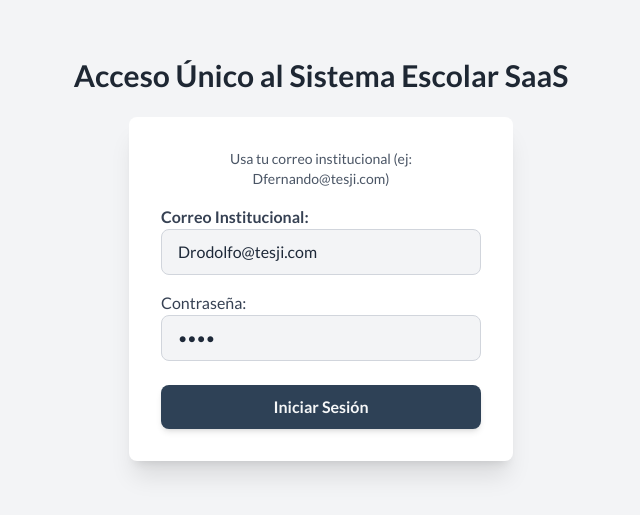
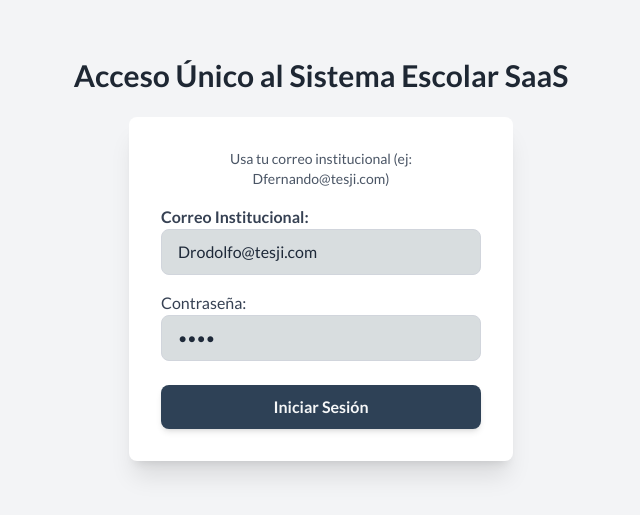
Before and after one commit to LuisJoseCastro/Sistema-Control-Esdcolar, a React (Vite) app in the folder Control-Escolar-Front/: page /login in a window 1280 px wide. Shown: the part 141-656 px from the top of the page, without its empty margins (319-959 px from the left). Built offline with nearby package versions, Linux system fonts and the light colour scheme.

Commit message:
UPDATE: Se actualiza el componente 'Input.tsx' con la nueva paleta de colores incorporada.

```diff
--- a/Control-Escolar-Front/src/components/ui/Input.tsx
+++ b/Control-Escolar-Front/src/components/ui/Input.tsx
@@ -52,8 +52,8 @@ const Input: React.FC<InputProps> = ({
   }
 
   const inputBaseClasses = `
-    w-full py-2.5 px-4 bg-gray-100 border border-gray-300 rounded-lg text-gray-800
-    focus:border-blue-500 focus:ring-1 focus:ring-blue-500
+    w-full py-2.5 px-4 bg-grayLight-200 border border-gray-300 rounded-lg text-gray-800
+    focus:border-gray-200 focus:ring-1 focus:ring-gray-300
     transition duration-150 placeholder:text-gray-500
   `;
 
@@ -63,7 +63,7 @@ const Input: React.FC<InputProps> = ({
     }
     if (IconComponent && typeof IconComponent === 'function') {
       const Component = IconComponent as LucideIconComponent;
-          const iconClassName = isStart ? 'w-5 h-5 text-gray-400' : 'w-5 h-5';
+      const iconClassName = isStart ? 'w-5 h-5 text-black' : 'w-5 h-5';
       return <Component className={iconClassName} />;
     }
     return null;
@@ -103,13 +103,13 @@ const Input: React.FC<InputProps> = ({
           <button
             type="button"
             onClick={() => setShowPassword(!showPassword)}
-            className="absolute right-3 p-1 text-gray-500 hover:text-gray-700 transition"
+            className="absolute right-3 p-1 text-black hover:text-black transition"
           >
             {renderIcon(EndIconComponent)}
           </button>
         ) : (
           renderedEndIcon && (
-            <span className="absolute right-3 text-gray-500 pointer-events-none">
+            <span className="absolute right-3 text-black pointer-events-none">
               {renderedEndIcon}
             </span>
           )
```
Lines whose indentation alone changed are shown as unchanged.
